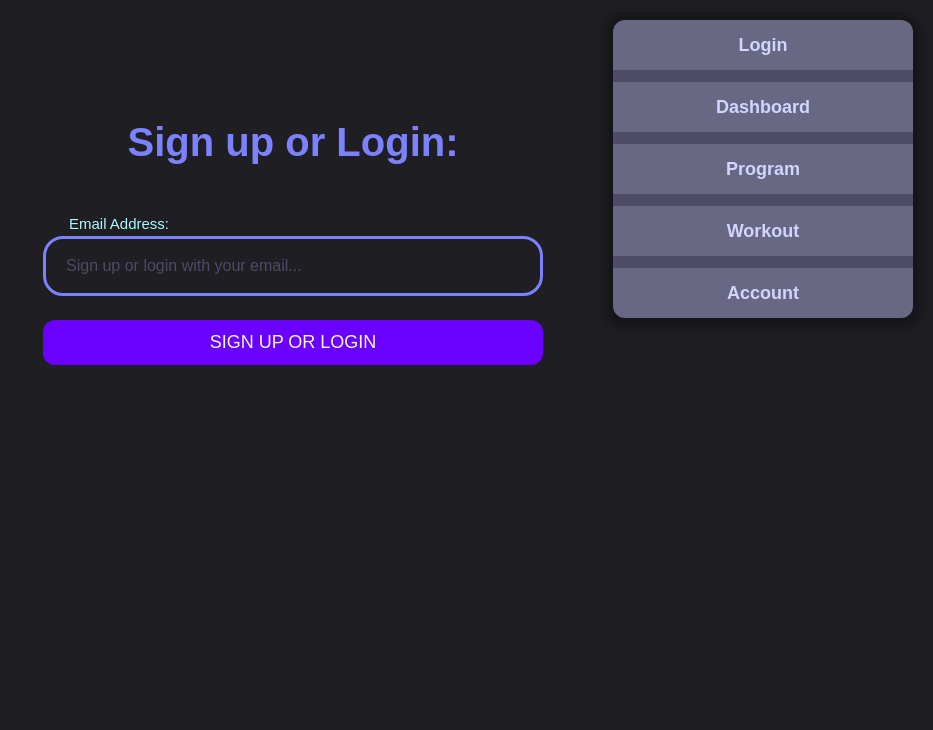
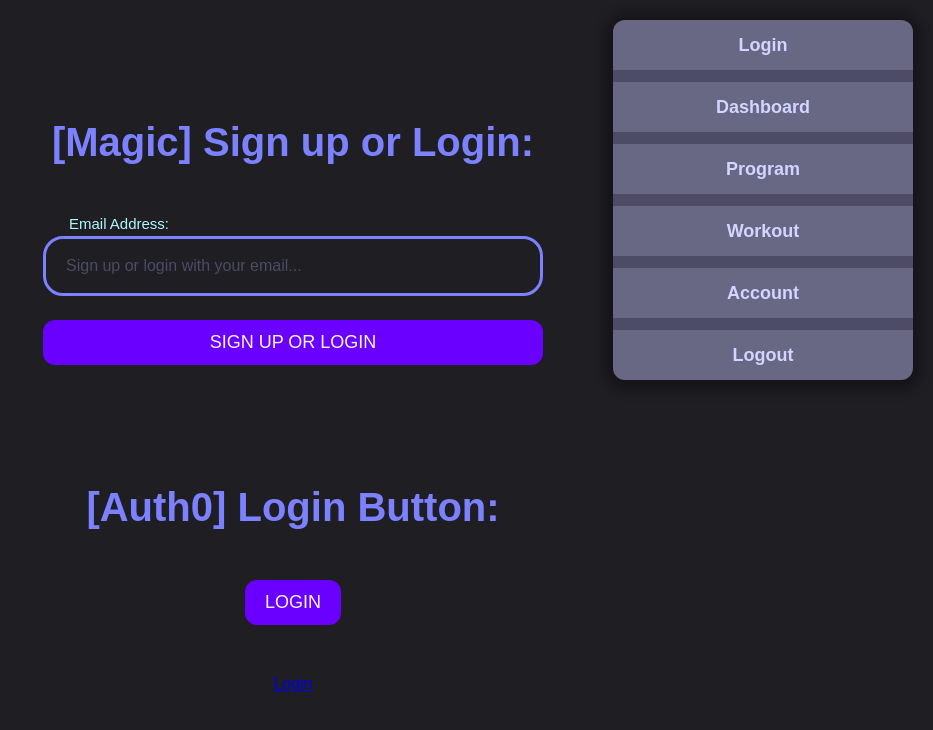
Before and after one commit to danboyle8637/nextjs-auth-playground, a Next.js app: page / in a window 1280 px wide. Shown: the top 730 px of the page, without its empty margins (347-1280 px from the left). Built offline with nearby package versions, Linux system fonts and the light colour scheme.

Commit message:
Building authentication with Auth0. Have user with client side... going to work on SSR and see what might be faster or better.

```diff
--- a/pages/api/callback.ts
+++ b/pages/api/callback.ts
@@ -1,7 +1,7 @@
 import { NextApiRequest, NextApiResponse } from 'next'
 import Auth0 from '../../utils/auth0'
 
-export const callback = async (req: NextApiRequest, res: NextApiResponse) => {
+export default async (req: NextApiRequest, res: NextApiResponse) => {
   try {
     await Auth0.handleCallback(req, res, { redirectTo: "/dashboard" });
   } catch (error) {
--- a/pages/api/login.ts
+++ b/pages/api/login.ts
@@ -1,7 +1,7 @@
 import { NextApiRequest, NextApiResponse } from 'next'
 import Auth0 from '../../utils/auth0'
 
-export const login = async (req: NextApiRequest, res: NextApiResponse) => {
+export default async (req: NextApiRequest, res: NextApiResponse) => {
   try {
     await Auth0.handleLogin(req, res);
   } catch (error) {
--- a/pages/api/logout.ts
+++ b/pages/api/logout.ts
@@ -1,9 +1,9 @@
 import { NextApiRequest, NextApiResponse } from 'next'
 import Auth0 from '../../utils/auth0'
 
-export const logout = async (req: NextApiRequest, res: NextApiResponse) => {
+export default async (req: NextApiRequest, res: NextApiResponse) => {
   try {
-    await Auth0.handleLogout(req, res, { returnTo: "/" });
+    await Auth0.handleLogout(req, res);
   } catch (error) {
     res.status(error.status || 400).end(error.message);
   }
--- a/pages/api/user.ts
+++ b/pages/api/user.ts
@@ -1,7 +1,7 @@
 import { NextApiRequest, NextApiResponse } from 'next'
 import Auth0 from '../../utils/auth0'
 
-export const user = async (req: NextApiRequest, res: NextApiResponse) => {
+export default async (req: NextApiRequest, res: NextApiResponse) => {
   try {
     await Auth0.handleProfile(req, res);
   } catch (error) {
--- a/pages/index.tsx
+++ b/pages/index.tsx
@@ -1,9 +1,11 @@
 import LoginForm from "../src/components/LoginForm"
+import Auth0Login from "../src/components/Auth0Login"
 
 const Home = () => {
   return (
     <>
       <LoginForm />
+      <Auth0Login />
     </>
   )
 }
--- a/src/atoms/atom.ts
+++ b/src/atoms/atom.ts
@@ -1,4 +1,4 @@
-import { atom } from 'recoil'
+import { atom, selector } from 'recoil'
 
 export const emailAddressFieldState = atom({
   key: 'emailAddressFieldState',
@@ -19,3 +19,18 @@
   key: "loggedInUser",
   default: "Ladnik"
 })
+
+const currentUserState = atom({
+  key: 'CurrentUserID',
+  default: {
+    email: '',
+    photoUrl: ''
+  },
+});
+
+const currentUserQuery = selector({
+  key: 'CurrentUserName',
+  get: async ({get}) => {
+
+  },
+});
--- /dev/null
+++ b/src/components/Auth0Login.tsx
@@ -0,0 +1,32 @@
+import styled from "styled-components"
+
+import Button from "./Button"
+
+const Auth0Login = () => {
+  return (
+    <LoginContainer>
+      <Headline>[Auth0] Login Button:</Headline>
+      <Button slug="/api/login">Login</Button>
+      <a href="/api/login">Login</a>
+    </LoginContainer>
+  )
+}
+
+export default Auth0Login
+
+const LoginContainer = styled.form`
+  margin: 120px 0 0 0;
+  display: grid;
+  grid-template-columns: 1fr;
+  grid-auto-rows: min-content;
+  gap: 50px;
+  justify-items: center;
+  width: 500px;
+`
+
+const Headline = styled.h1`
+  justify-self: center;
+  font-family: sans-serif;
+  font-size: 40px;
+  color: var(--color-tertiaryPurple);
+`
--- a/src/components/Button.tsx
+++ b/src/components/Button.tsx
@@ -1,4 +1,3 @@
-import Link from "next/link"
 import styled from "styled-components"
 
 interface ButtonProps {
@@ -11,11 +10,9 @@
 
 const Button: React.FC<ButtonProps> = ({ children, slug }) => {
   return (
-    <Link href={slug}>
-      <a style={aTagStyles}>
-        <AppButton>{children}</AppButton>
-      </a>
-    </Link>
+    <a href={slug} style={aTagStyles}>
+      <AppButton>{children}</AppButton>
+    </a>
   )
 }
 
--- a/src/components/LoginForm.tsx
+++ b/src/components/LoginForm.tsx
@@ -29,7 +29,7 @@
 
   return (
     <FormContainer onSubmit={handleFormSubmit}>
-      <Headline>Sign up or Login:</Headline>
+      <Headline>[Magic] Sign up or Login:</Headline>
       <InputContainer>
         <TextInput
           inputType="text"
--- a/src/components/NavContainer.tsx
+++ b/src/components/NavContainer.tsx
@@ -10,7 +10,7 @@
   const userId = useRecoilValue(loggedInUser)
 
   const navArray = [
-    { id: 1, label: "Login", slug: "/" },
+    { id: 1, label: "Login", slug: "/api/login" },
     { id: 2, label: "Dashboard", slug: "/dashboard" },
     { id: 3, label: "Program", slug: `/program/${programId}` },
     {
@@ -19,6 +19,7 @@
       slug: `/workout/${workoutId}?programId=${programId}`,
     },
     { id: 5, label: "Account", slug: `/account/${userId}` },
+    { id: 6, label: "Logout", slug: "/api/logout" },
   ]
 
   const navItems = navArray.map((item) => {
--- a/utils/auth0.ts
+++ b/utils/auth0.ts
@@ -2,15 +2,15 @@
 // import config from './config';
 
 export default initAuth0({
-  domain: process.env.DOMAIN!,
-  clientId: process.env.CLIENT_ID!,
-  clientSecret: process.env.CLIENT_SECRET!,
+  domain: process.env.NEXT_PUBLIC_DOMAIN!,
+  clientId: process.env.NEXT_PUBLIC_CLIENT_ID!,
+  clientSecret: process.env.NEXT_PUBLIC_CLIENT_SECRET!,
   scope: 'openid profile',
   redirectUri: 'http://localhost:3000/api/callback',
   postLogoutRedirectUri: 'http://localhost:3000/',
   session: {
     // The secret used to encrypt the cookie.
-    cookieSecret: '<RANDOMLY_GENERATED_SECRET>',
+    cookieSecret: 'lkjdfpoiuafkjdasfkjadsifuyojbbfdhcyuucnemeidjfhieieybvmdkiu8363859gmdbsjkfgkofowiwjdhdhfyvivmddjig99t867thnbmcmxbxgskfpg-h0t9478ehdf',
     // The cookie lifetime (expiration) in seconds. Set to 8 hours by default.
     cookieLifetime: 60 * 60 * 8,
     // (Optional) SameSite configuration for the session cookie. Defaults to 'lax', but can be changed to 'strict' or 'none'. Set it to false if you want to disable the SameSite setting.
```
Also changed, not shown: src/components/ViewIdentity.tsx (+15 -0 lines).
